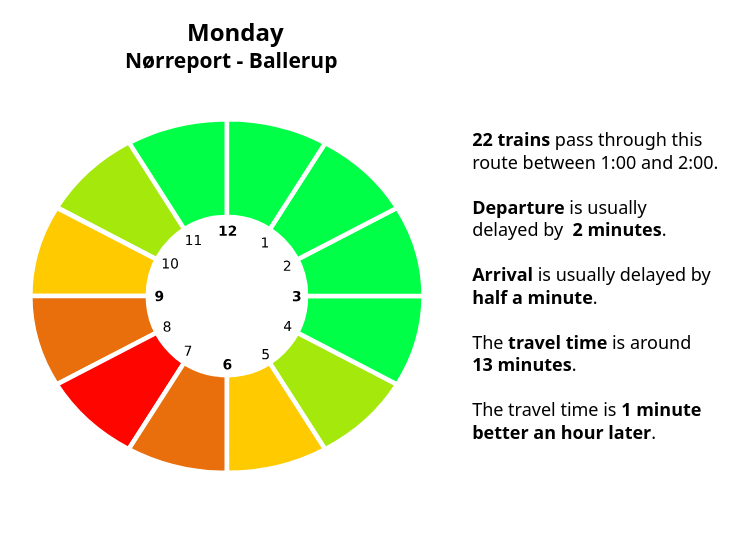
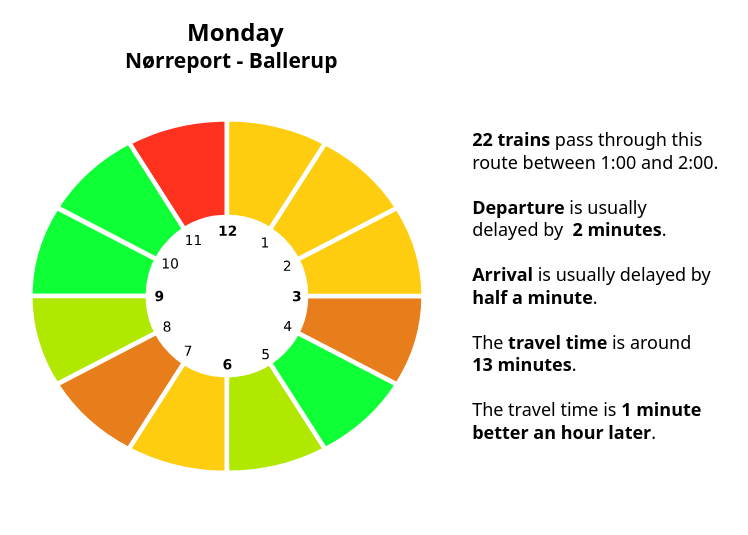
Before and after one commit to nielssj/cph-train-stats, a website: page time-period-selecter/index.html in a window 1280 px wide. Shown: the whole page, without its empty margins (36-784 px from the left). Drawn offline with nearby package versions, Linux system fonts and the light colour scheme.

Commit message:
Slices are now colored according to how the travel time diverges within the min and max travle time

```diff
--- a/time-period-selecter/index.html
+++ b/time-period-selecter/index.html
@@ -3,7 +3,8 @@
 <html>
 <body>
 
-<script src="http://d3js.org/d3.v3.min.js"></script>
+<!--<script src="http://d3js.org/d3.v3.min.js"></script>-->
+<script src="node_modules/d3/d3.js"></script>
 <script src="node_modules/humanize-duration/humanize-duration.js"></script>
 <script>
   routedata = {
@@ -158,6 +159,20 @@
         .duration(250)
         .attr("transform", "matrix(1.4977753,0,0,1.5077569,-486.81003,-637.66197)");
     });
+
+    colors = ["#0FFF36", "#B1E802", "#FFCD0F", "#E87E1B", "#FF3220"];
+    colorchoice = function (d, i) {
+      val = d3.select(this.parentNode).data()[0].travel
+      span = routedata.travel.max - routedata.travel.min;
+      psize = span / 4;
+      delta = val - routedata.travel.min
+      groupid = Math.round(delta / psize);
+      return colors[groupid];
+    }
+
+    slices.data(routedata.hourstats);
+    slices.select("path").style("fill", colorchoice);
+
   });
 
 </script>
```
